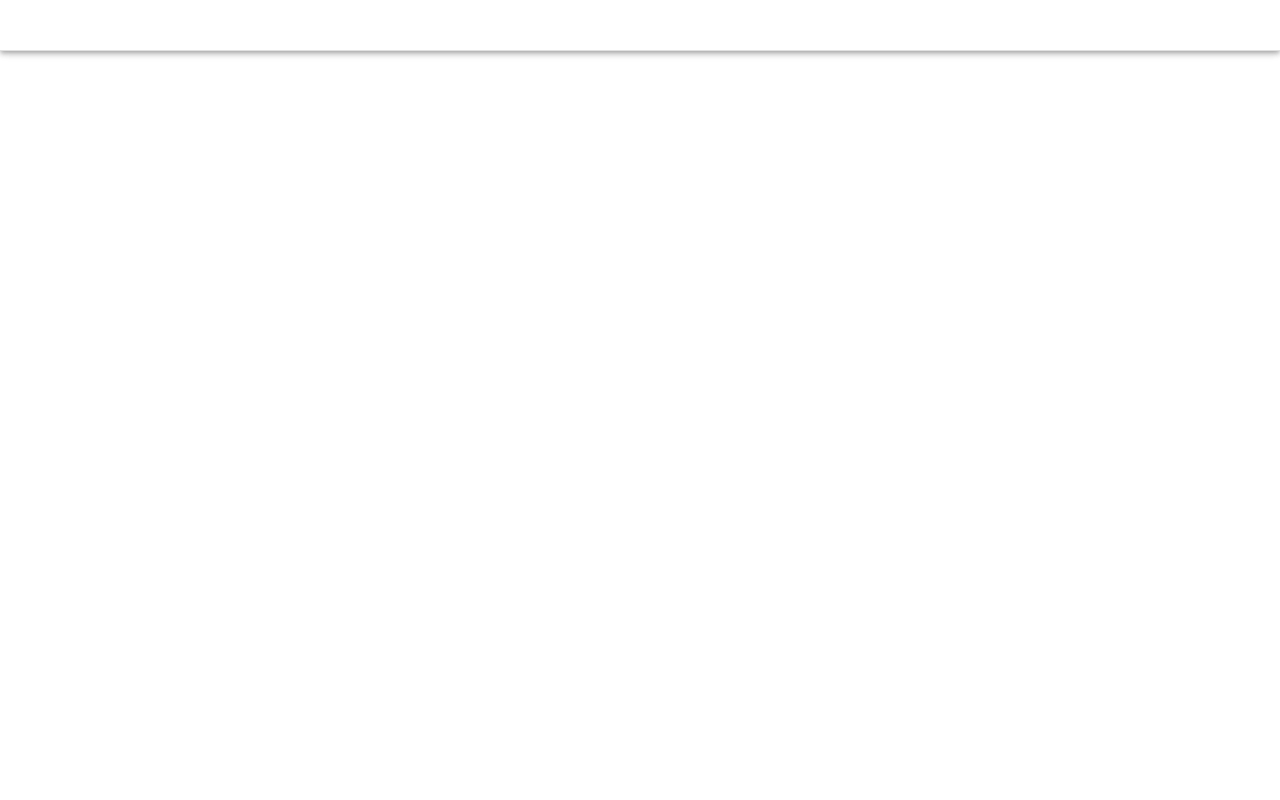
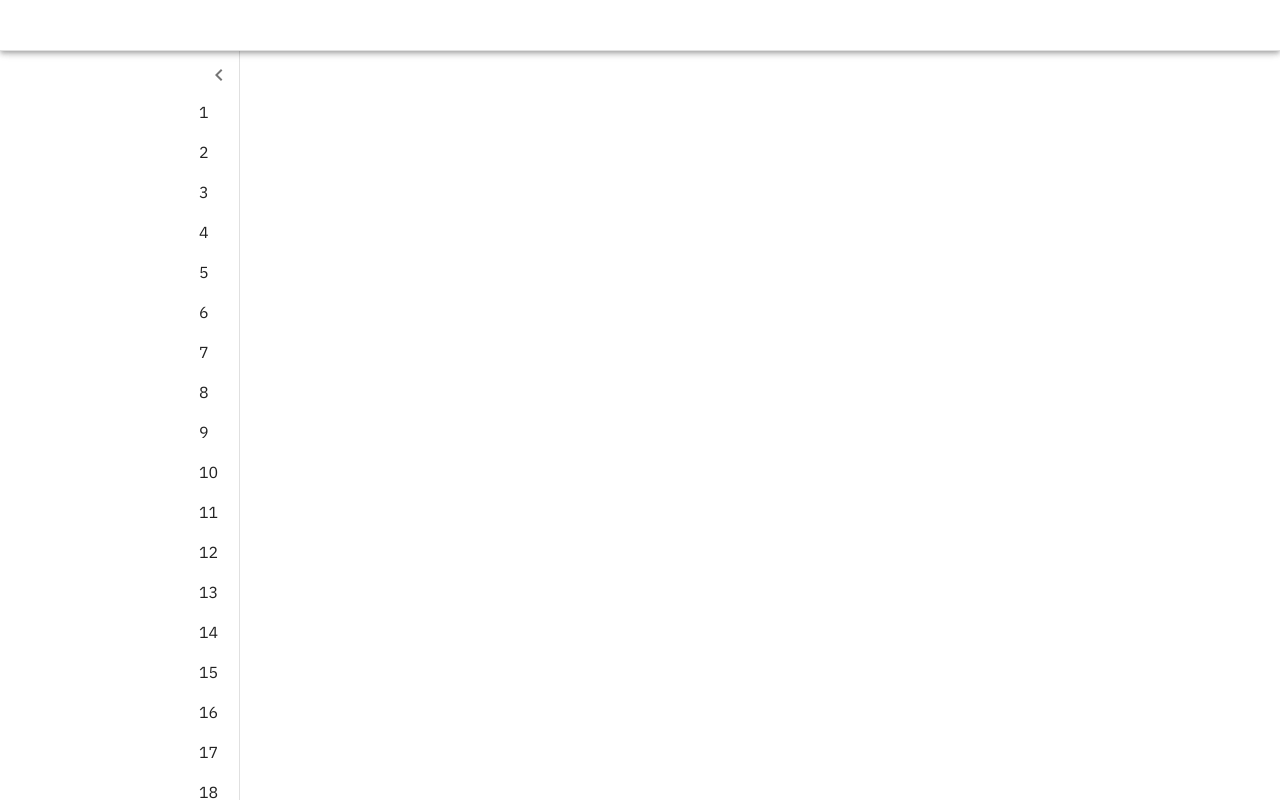
Before and after one commit to Felipe-builder/full-stack-django-drf-channels-react-project-djchat, a React (Vite) app in the folder reactchat/: page / in a window 1280 px wide. Built offline with nearby package versions, Linux system fonts and the light colour scheme; a web font is replaced by a local one.

Commit message:
Build: Primary Draw (Part-1) Framework

```diff
--- /dev/null
+++ b/reactchat/src/components/PrimaryDraw/DrawToggle.tsx
@@ -0,0 +1,21 @@
+import { ChevronLeft } from "@mui/icons-material";
+import { Box, IconButton } from "@mui/material"
+
+const DrawerToggle = () => {
+  return (
+    <Box
+      sx={{
+        height: "50px",
+        display: "flex",
+        alignItems: "center",
+        justifyContent: "center"
+      }}
+    >
+      <IconButton>
+        <ChevronLeft />
+      </IconButton>
+    </Box>
+  )
+}
+
+export default DrawerToggle;
--- a/reactchat/src/pages/Home.tsx
+++ b/reactchat/src/pages/Home.tsx
@@ -1,5 +1,6 @@
 import { Box, CssBaseline } from "@mui/material";
 import PrimaryAppBar from "./templates/PrimaryAppBar";
+import PrimaryDraw from "./templates/PrimaryDraw";
 
 const Home = () => {
   return (
@@ -9,6 +10,7 @@
       }}>
         <CssBaseline />
         <PrimaryAppBar />
+        <PrimaryDraw></PrimaryDraw>
         Home
       </Box>
     </>
--- a/reactchat/src/pages/templates/PrimaryAppBar.tsx
+++ b/reactchat/src/pages/templates/PrimaryAppBar.tsx
@@ -1,7 +1,10 @@
 import { AppBar, Box, Drawer, IconButton, Link, Toolbar, Typography, useMediaQuery } from "@mui/material";
-import { useTheme } from "@emotion/react";
+import { useTheme } from "@mui/material/styles"
+
 import MenuIcon from '@mui/icons-material/Menu'
 import React, { useEffect, useState } from "react";
+
+
 const PrimaryAppBar = () => {
   const [sideMenu, setSideMenu] = useState(false)
   const theme = useTheme();
--- /dev/null
+++ b/reactchat/src/pages/templates/PrimaryDraw.tsx
@@ -0,0 +1,61 @@
+import { Box, Drawer, Typography, useMediaQuery } from "@mui/material"
+import { useEffect, useState } from "react"
+import { useTheme } from "@mui/material/styles"
+import DrawToggle from '../../components/PrimaryDraw/DrawToggle';
+
+
+const PrimaryDraw = () => {
+  const theme = useTheme();
+  const below600 = useMediaQuery("(max-width:599px)");
+  const [open, setOpen] = useState(!below600)
+
+  useEffect(() => {
+    setOpen(!below600);
+  }, [below600])
+
+  // const handlerDrawerOpen = () => {
+  //   setOpen(true)
+  // }
+
+  // const handlerDrawerOpen = () => {
+  //   setOpen(true)
+  // }
+
+  return (
+    <Drawer
+      open={open}
+      variant={below600 ? "temporary": "permanent"}
+      PaperProps={{
+        sx: {
+          mt: `${theme.primaryAppBar.height}px`,
+          height: `calc(100vh - ${theme.primaryAppBar.height})`,
+          width: theme.primaryDraw.width
+
+        },
+      }}
+    >
+      <Box>
+        <Box
+          sx={{
+            position: "absolute",
+            top: 0,
+            right: 0,
+            p: 0,
+            width: open ? "auto" : "100%"
+          }}
+        >
+          <DrawToggle />
+          {
+            [...Array(50)].map((_, i) => (
+              <Typography key={i} paragraph>
+                {i + 1}
+              </Typography>
+            ))
+          }
+        </Box>
+      </Box>
+    </Drawer>
+  )
+}
+
+export default PrimaryDraw
--- a/reactchat/src/theme/theme.tsx
+++ b/reactchat/src/theme/theme.tsx
@@ -5,23 +5,33 @@
     primaryAppBar: {
       height: number;
     };
+    primaryDraw: {
+      width: number;
+      closed: number;
+    };
   }
   interface ThemeOptions {
-    primaryAppBar?: {
-      height?: number;
+    primaryAppBar: {
+      height: number;
+    };
+    primaryDraw: {
+      width: number;
+      closed: number;
     };
   }
 }
 
 export const createMuiTheme = () => {
   let theme = createTheme({
-
     typography: {
       fontFamily: ['IBM Plex Sans', 'sans-serif'].join(","),
     },
-
     primaryAppBar: {
       height: 50,
+    },
+    primaryDraw: {
+      width: 240,
+      closed: 70
     },
     components: {
       MuiAppBar: {
```
